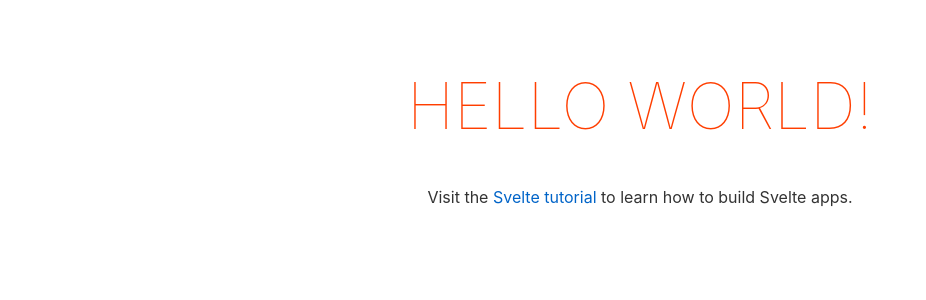
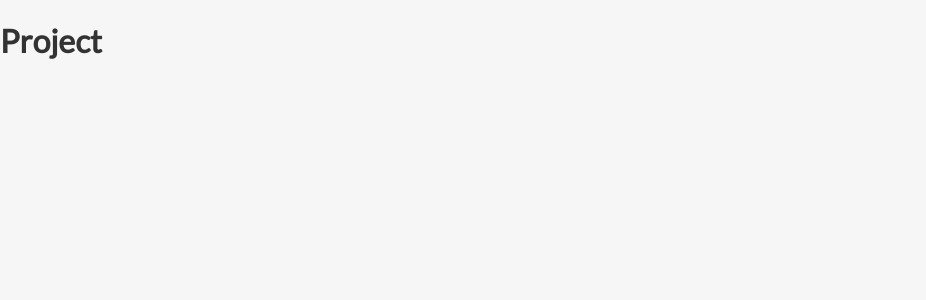
Before and after one commit to 7070587/Svelte, a Svelte app: page / in a window 1280 px wide. Shown: the top 300 px of the page, without its empty margins (0-926 px from the left). Built offline with nearby package versions, Linux system fonts and the light colour scheme.

Commit message:
Update | sort init files

```diff
--- a/public/global.css
+++ b/public/global.css
@@ -1,63 +1,20 @@
-html, body {
-	position: relative;
-	width: 100%;
-	height: 100%;
+@import url('https://fonts.googleapis.com/css?family=Lato|Roboto+Slab');
+
+* {
+    box-sizing: border-box;
+}
+
+html,
+body {
+    position: relative;
+    width: 100%;
+    height: 100%;
+    font-family: 'Lato', sans-serif;
 }
 
 body {
-	color: #333;
-	margin: 0;
-	padding: 8px;
-	box-sizing: border-box;
-	font-family: -apple-system, BlinkMacSystemFont, "Segoe UI", Roboto, Oxygen-Sans, Ubuntu, Cantarell, "Helvetica Neue", sans-serif;
+    color: #333;
+    margin: 0;
+    padding: 0;
+    background: #f6f6f6;
 }
-
-a {
-	color: rgb(0,100,200);
-	text-decoration: none;
-}
-
-a:hover {
-	text-decoration: underline;
-}
-
-a:visited {
-	color: rgb(0,80,160);
-}
-
-label {
-	display: block;
-}
-
-input, button, select, textarea {
-	font-family: inherit;
-	font-size: inherit;
-	-webkit-padding: 0.4em 0;
-	padding: 0.4em;
-	margin: 0 0 0.5em 0;
-	box-sizing: border-box;
-	border: 1px solid #ccc;
-	border-radius: 2px;
-}
-
-input:disabled {
-	color: #ccc;
-}
-
-button {
-	color: #333;
-	background-color: #f4f4f4;
-	outline: none;
-}
-
-button:disabled {
-	color: #999;
-}
-
-button:not(:disabled):active {
-	background-color: #ddd;
-}
-
-button:focus {
-	border-color: #666;
-}
--- a/src/App.svelte
+++ b/src/App.svelte
@@ -1,30 +1,7 @@
 <script lang="ts">
-	export let name: string;
 </script>
 
-<main>
-	<h1>Hello {name}!</h1>
-	<p>Visit the <a href="https://svelte.dev/tutorial">Svelte tutorial</a> to learn how to build Svelte apps.</p>
-</main>
+<h1>Project</h1>
 
 <style>
-	main {
-		text-align: center;
-		padding: 1em;
-		max-width: 240px;
-		margin: 0 auto;
-	}
-
-	h1 {
-		color: #ff3e00;
-		text-transform: uppercase;
-		font-size: 4em;
-		font-weight: 100;
-	}
-
-	@media (min-width: 640px) {
-		main {
-			max-width: none;
-		}
-	}
 </style>
--- a/src/main.ts
+++ b/src/main.ts
@@ -2,9 +2,7 @@
 
 const app = new App({
 	target: document.body,
-	props: {
-		name: 'world'
-	}
+
 });
 
 export default app;
```
